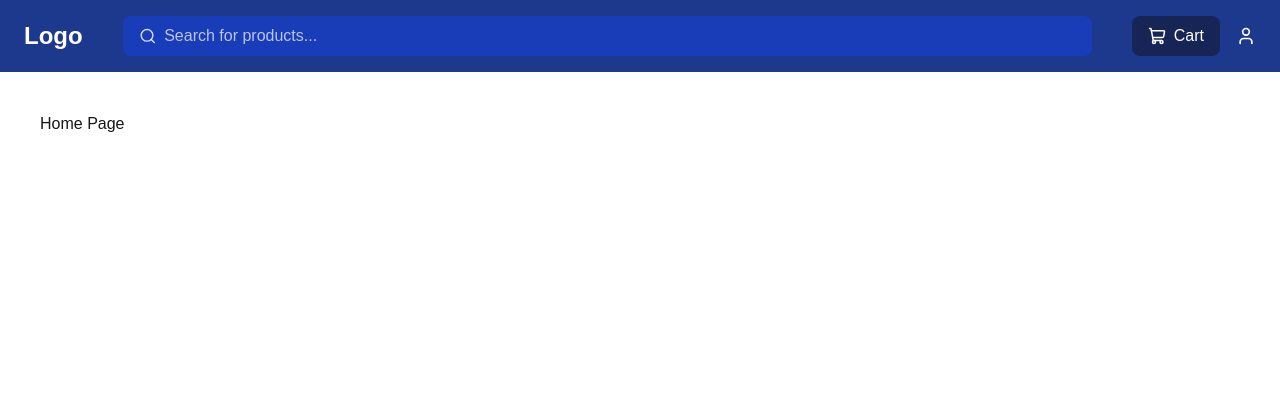
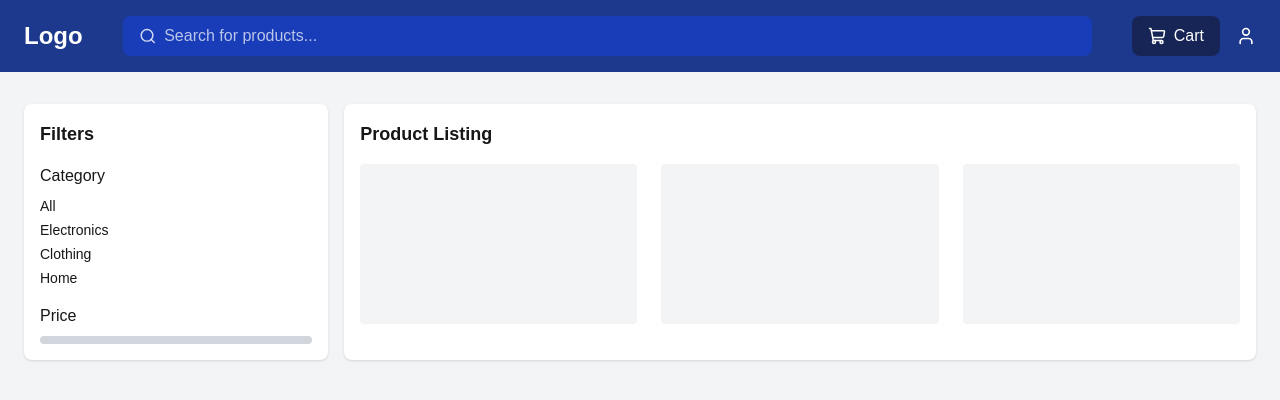
Before and after one commit to dharanshetty05/Whatbytes-Assignment, a Next.js app: page / in a window 1280 px wide. Shown: the top 400 px of the page. Built offline with nearby package versions, Linux system fonts and the light colour scheme.

Commit message:
feat: created main layout with sidebar and product grid skeleton

```diff
--- a/app/page.js
+++ b/app/page.js
@@ -4,8 +4,51 @@ export default function Home() {
   return (
     <>
       <Header />
-      <main className="p-10">
-        <h1>Home Page</h1>
+
+      <main className="bg-gray-100 min-h-screen py-8">
+        <div className="flex flex-row gap-4 max-w-7xl mx-auto px-6">
+
+          {/* Sidebar Component */}
+          <aside className="w-1/4 bg-white shadow rounded-lg p-4">
+
+            <div>
+              <h2 className="text-lg font-semibold mb-4">Filters</h2>
+
+              <div className="space-y-4">
+                <div>
+                  <p className="font-medium mb-2">Category</p>
+                  <div className="space-y-1 text-sm">
+                    <p>All</p>
+                    <p>Electronics</p>
+                    <p>Clothing</p>
+                    <p>Home</p>
+                  </div>
+                </div>
+
+                <div>
+                  <p className="font-medium mb-2">Price</p>
+                  <div className="h-2 bg-gray-300 rounded"></div>
+                </div>
+              </div>
+            </div>
+          </aside>
+
+          {/* Product Display Area */}
+          <section className="w-3/4 bg-white shadow rounded-lg p-4">
+            <div>
+              <h2 className="text-lg font-semibold mb-4">
+                Product Listing
+              </h2>
+
+              <div className="grid grid-cols-3 gap-6">
+                <div className="bg-gray-100 h-40 rounded"></div>
+                <div className="bg-gray-100 h-40 rounded"></div>
+                <div className="bg-gray-100 h-40 rounded"></div>
+              </div>
+            </div>
+          </section>
+
+        </div>
       </main>
     </>
   );
```
